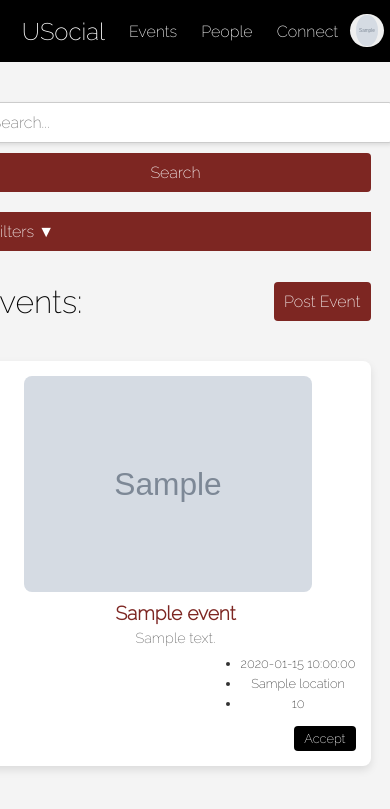
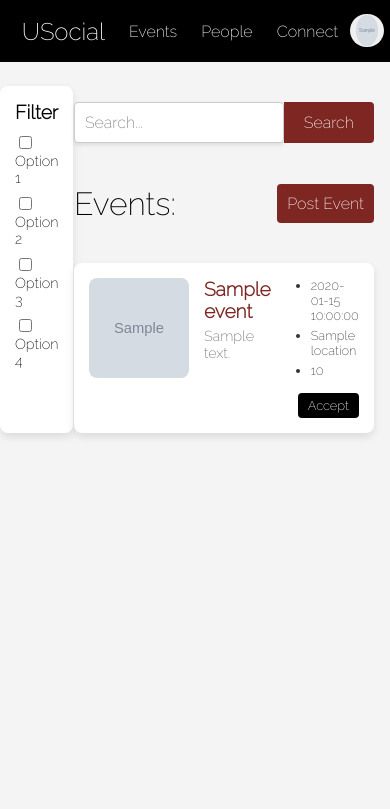
Before and after one commit to punya124/HackUMass, a Flask app: template templates/events.html in a window 390 px wide. Shown: the top 809 px of the page. Run offline with Flask 3, Linux system fonts and the light colour scheme; the template is opened without the code that fills it: most values are stand-ins (such as "Sample title", 1, 10 or a date in 2020); grey boxes marked "Sample" are stand-in pictures; some libraries are stand-ins or nearby versions.

Commit message:
unresponsiveAgain

```diff
--- a/static/pages.css
+++ b/static/pages.css
@@ -323,82 +323,3 @@ body {
     border-radius: 8px;
     box-shadow: 0 4px 8px rgba(0, 0, 0, 0.1);
 }
-
-/* Hide filter sidebar on mobile */
-@media (max-width: 768px) {
-
-    /* Hide the default filter section on mobile */
-    .filter-section {
-        display: none;
-        /* Hide the sidebar filter section for mobile */
-    }
-
-    .container {
-        flex-direction: column;
-        /* Stack content vertically on mobile */
-    }
-
-    /* Show the Filter Button for Mobile */
-    .filter-toggle {
-        display: block;
-        background-color: rgb(125, 38, 34);
-        color: white;
-        border: none;
-        padding: 10px;
-        font-size: 1em;
-        text-align: left;
-        width: 100%;
-        cursor: pointer;
-        transition: background-color 0.3s ease;
-        margin: 10px 0;
-    }
-
-    /* Mobile Filter Section (Collapsible) */
-    .filter-mobile {
-        display: none;
-        /* Hidden by default on mobile */
-        background-color: #fff;
-        padding: 15px;
-        border-radius: 8px;
-        box-shadow: 0 4px 8px rgba(0, 0, 0, 0.1);
-        margin-top: 10px;
-    }
-
-    .filter-mobile.active {
-        display: block;
-        /* Show when active */
-    }
-
-    /* Search bar adjustments for mobile */
-    .search-bar {
-        flex-direction: column;
-        gap: 10px;
-        margin: 20px auto;
-    }
-
-    .search-input,
-    .search-button {
-        width: 100%;
-    }
-
-    .box-list {
-        padding: 0;
-    }
-
-    .box {
-        flex-direction: column;
-        align-items: center;
-        text-align: center;
-    }
-
-    .box img {
-        width: 80%;
-        height: auto;
-        margin-bottom: 10px;
-    }
-
-    .box-items {
-        text-align: center;
-        margin-top: 10px;
-    }
-}
--- a/templates/events.html
+++ b/templates/events.html
@@ -54,21 +54,6 @@
                 <input type="text" class="search-input" placeholder="Search...">
                 <button class="search-button">Search</button>
             </div>
-            <!-- Collapsible Filter Button for Mobile -->
-            <button class="filter-toggle" onclick="toggleFilters()">Filters &#9660;</button>
-
-            <!-- Collapsible Filter Section for Mobile (same ID as sidebar) -->
-            <div class="filter-section filter-mobile" id="mobileFilterSection">
-                <div class="filter-header">Filter</div>
-                <div class="filter-options">
-                    <label><input type="checkbox"> Option 1</label>
-                    <label><input type="checkbox"> Option 2</label>
-                    <label><input type="checkbox"> Option 3</label>
-                    <label><input type="checkbox"> Option 4</label>
-                </div>
-            </div>
-
-
             <div class="box-list">
                 <div class="box-list-head">
                     <h1>Events:</h1>
```
